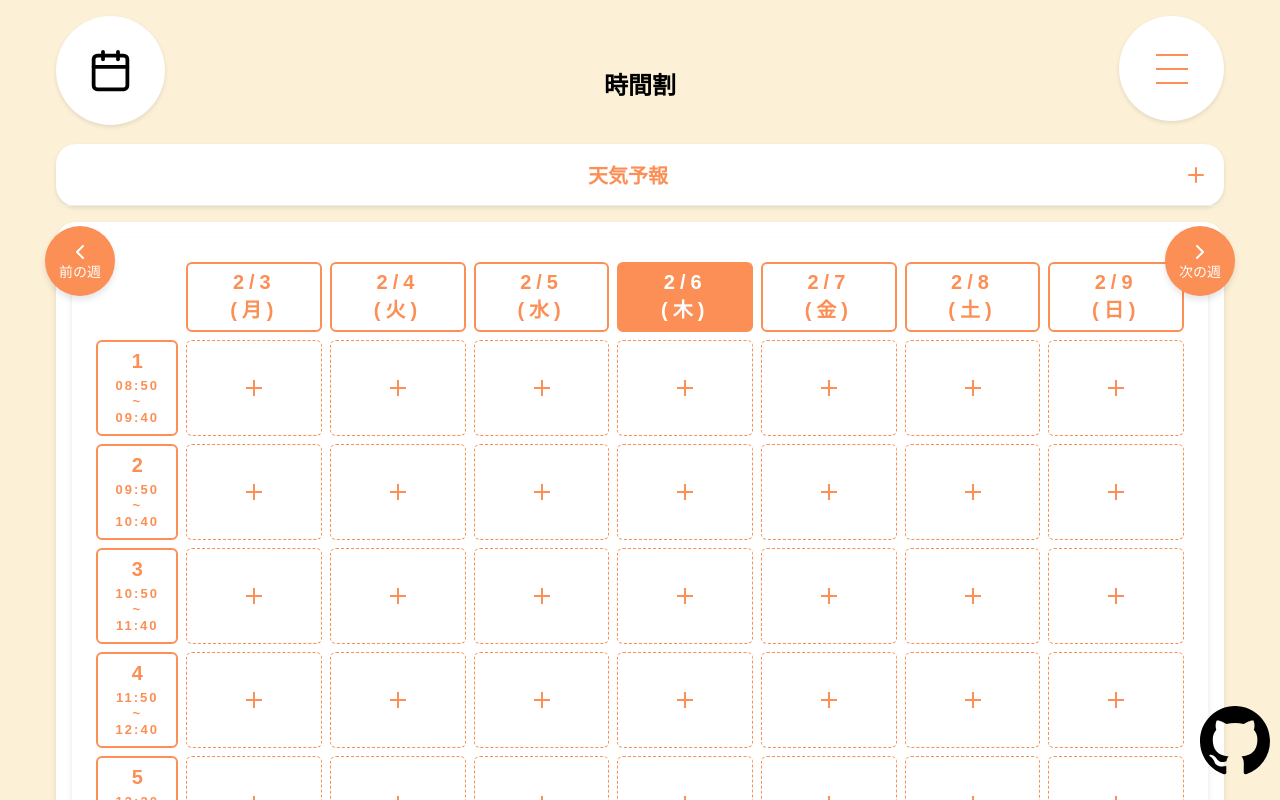
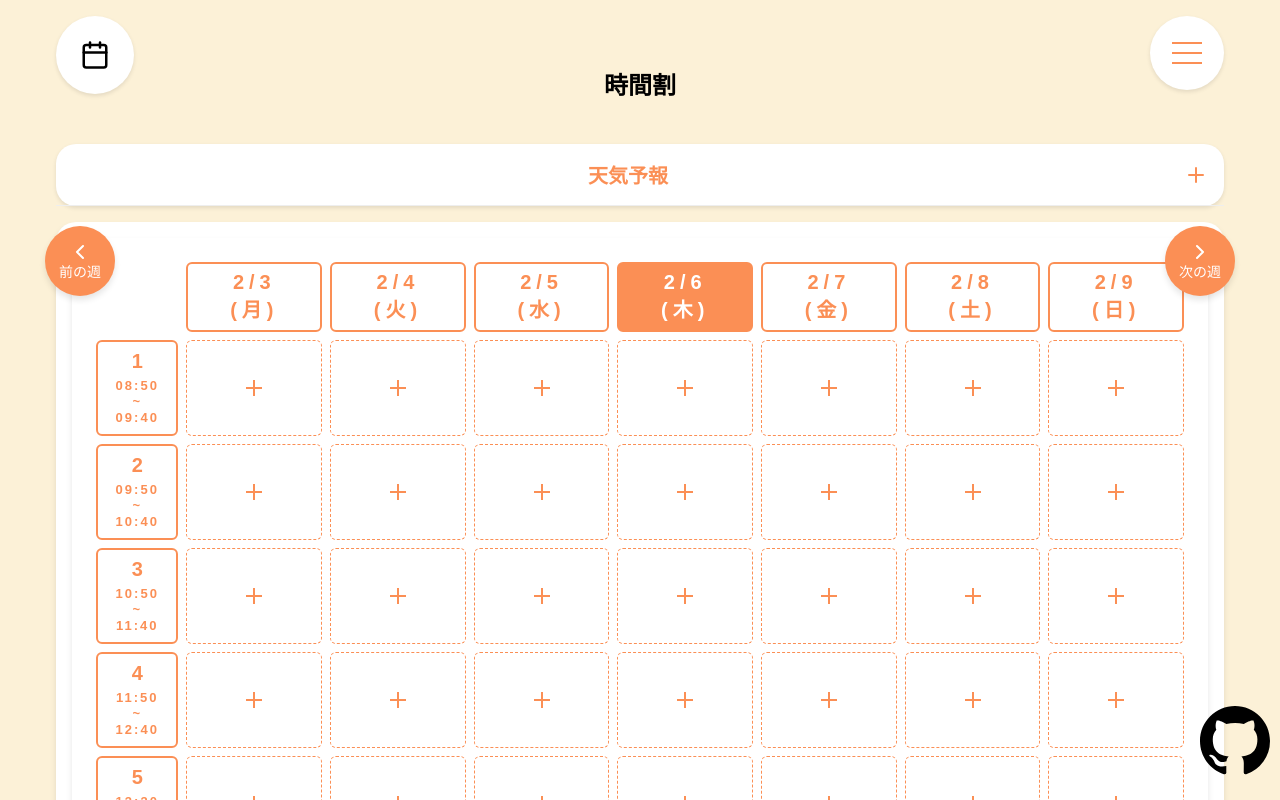
Before and after one commit to monymony68/jikanwari-app, a React (Vite) app: page / in a window 1280 px wide. Built offline with nearby package versions, Linux system fonts and the light colour scheme.

Commit message:
fix: Adjusted the icon size and aligned the indentation with tab 2

```diff
--- a/src/App.tsx
+++ b/src/App.tsx
@@ -319,7 +319,7 @@ export default function App() {
           className="calendar-icon"
           onClick={() => setIsCalendarOpen(!isCalendarOpen)}
         >
-          <Calendar />
+          <Calendar size={24} />
         </div>
 
         {/* カレンダーコンポーネント */}
@@ -334,8 +334,6 @@ export default function App() {
 
         {/* ハンバーガーメニュー */}
         <div className="hamburger" onClick={() => setIsMenuOpen(true)}>
-          <span className="hamburger-line" />
-          <span className="hamburger-line" />
           <span className="hamburger-line" />
         </div>
 
--- a/src/index.css
+++ b/src/index.css
@@ -11,6 +11,8 @@
   text-rendering: optimizeLegibility;
   -webkit-font-smoothing: antialiased;
   -moz-osx-font-smoothing: grayscale;
+
+  --primary-color: #FB8F55;
 }
 
 a {
--- a/src/styles/global.css
+++ b/src/styles/global.css
@@ -29,6 +29,7 @@ body {
 
 /* Title Styles */
 .title {
+	font-family: 'Yusei Magic', sans-serif;
 	text-align: center;
 	margin-bottom: 2.5rem;
 }
@@ -37,7 +38,6 @@ body {
 	font-size: 1.5rem;
 	font-weight: bold;
 	line-height: 1.5;
-
 }
 
 /* スクロールバー非表示 */
@@ -71,7 +71,6 @@ body {
 
 
 @media (max-width: 991.98px) {
-
 	.timetable-container {
 		position: relative;
 		height: auto;
--- a/src/styles/navigation.css
+++ b/src/styles/navigation.css
@@ -6,26 +6,27 @@
     border-radius: 50%;
     padding: 0.5rem;
     box-shadow: 0 2px 4px rgba(0, 0, 0, 0.1);
-    width: 85px;
-    height: 85px;
+    width: 54px;
+    height: 54px;
     display: flex;
     align-items: center;
     justify-content: center;
     z-index: 1;
     padding: 12px;
+    cursor: pointer;
 }
 
 .calendar-icon svg {
-    width: 45px;
-    height: 45px;
+    width: 30px;
+    height: 30px;
 }
 
 .hamburger {
     position: absolute;
     right: 1rem;
     top: 1rem;
-    width: 85px;
-    height: 85px;
+    width: 54px;
+    height: 54px;
     background-color: #FFF;
     border-radius: 50%;
     box-shadow: 0 2px 4px rgba(0, 0, 0, 0.1);
@@ -41,10 +42,33 @@
 
 .hamburger-line {
     display: block;
-    width: 32px;
+    position: relative;
+    width: 30px;
     height: 2px;
     background-color: #FB8F55;
     transition: all 0.5s ease;
+
+    &::before {
+        content: "";
+        display: block;
+        width: 30px;
+        height: 2px;
+        background-color: #FB8F55;
+        position: absolute;
+        top: -10px;
+        left: 0;
+    }
+
+    &::after {
+        content: "";
+        display: block;
+        width: 30px;
+        height: 2px;
+        background-color: #FB8F55;
+        position: absolute;
+        top: 10px;
+        left: 0;
+    }
 }
 
 .week-button {
```
Lines whose indentation alone changed are shown as unchanged.
